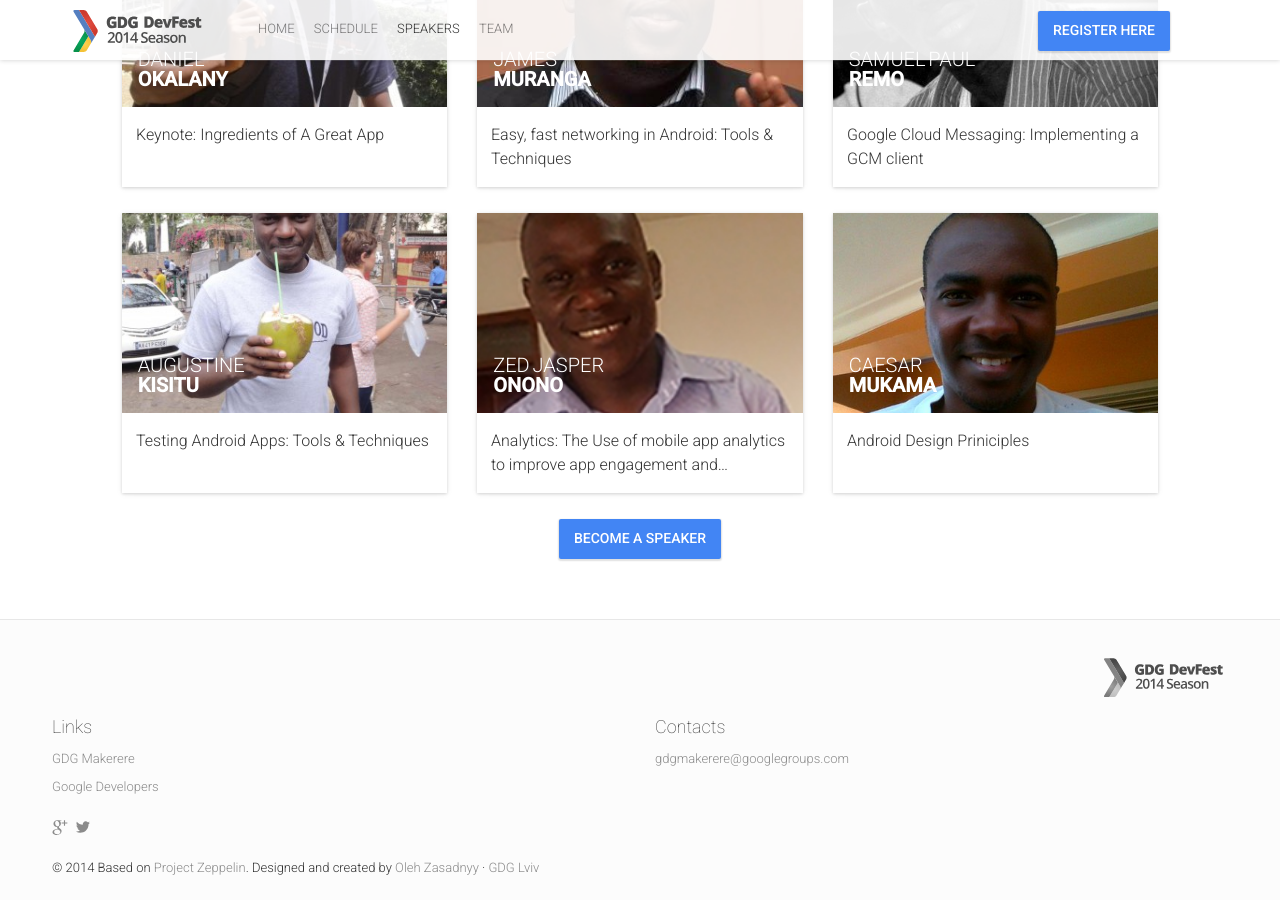
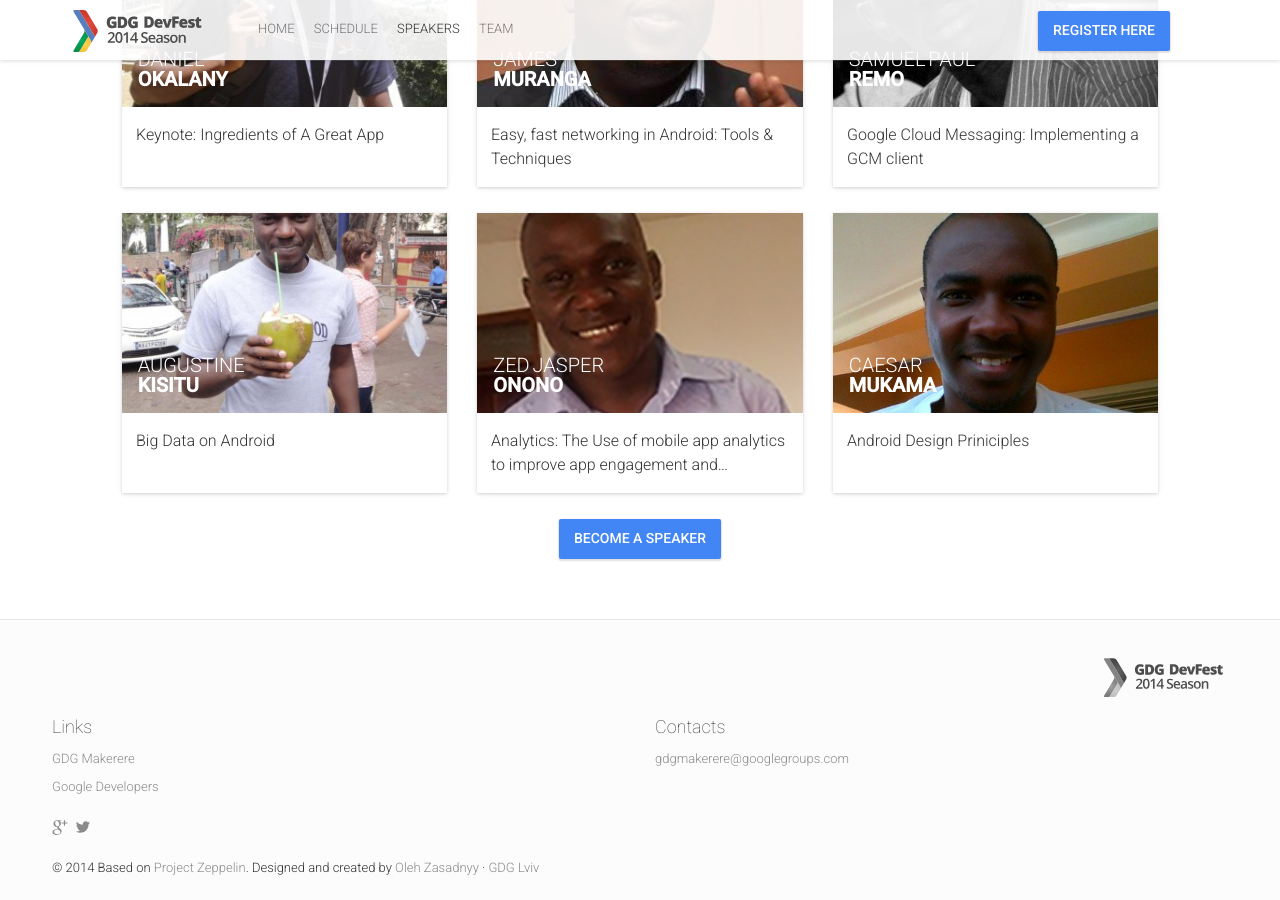
Before and after one commit to gdgmakerere/gdgmakerere.github.io, a Jekyll site: the page built from speakers.html, in a window 1280 px wide and 900 px high, scrolled down 550 px. Built offline with Jekyll 4.4.1, drawn with Linux system fonts in a browser that asks for light colours; nearby versions of some CDN libraries; comment, search, counter and statistics services are not loaded.

Commit message:
updated speaker info

```diff
--- a/_data/sessions.yml
+++ b/_data/sessions.yml
@@ -34,7 +34,7 @@
   complexity: "Intermediate"
 -
   id: 004
-  title: "Testing Android Apps: Tools & Techniques"
+  title: "Big Data on Android"
   description: ""
   subtype: workshop
   speakers: [6]
```
Also changed, not shown: 2 other files.
